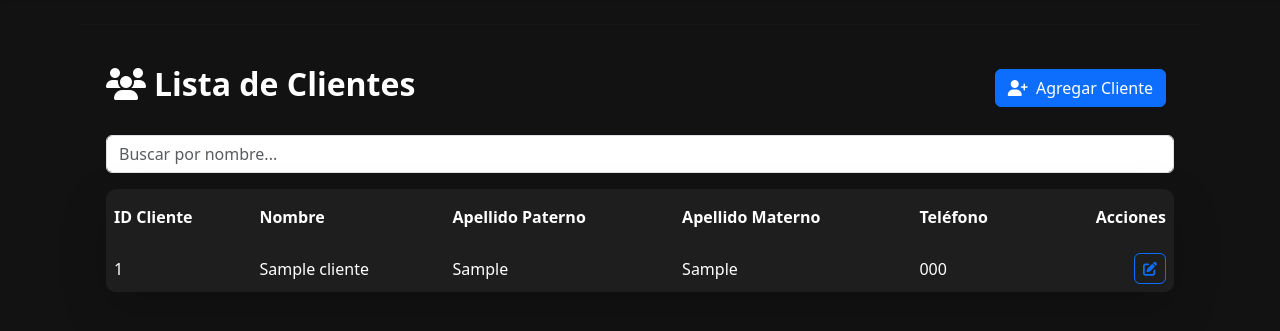
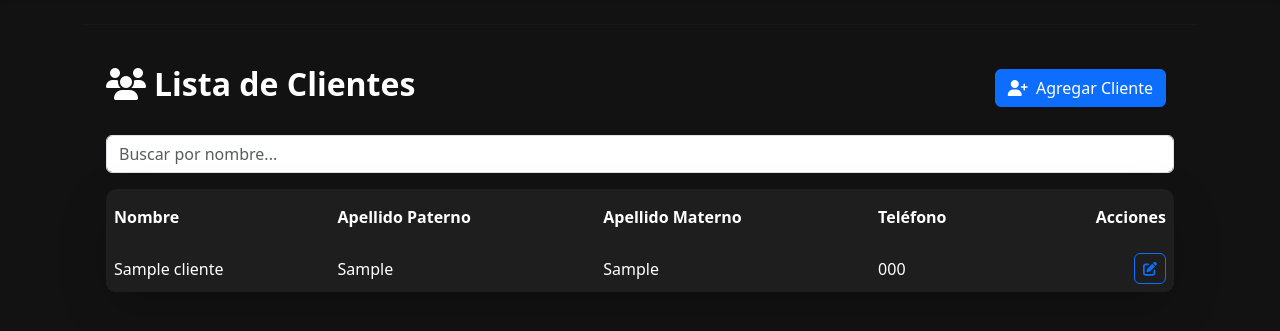
Before and after one commit to EnriqueVilledaGarcia/Financiera, a Flask app: page /clientes in a window 1280 px wide. Shown: the part 66-397 px from the top of the page. Run offline with Flask 3, Linux system fonts and the light colour scheme; the visitor is signed in with stand-in values (Sample User, id 1); tables that the repository leaves empty hold one stand-in row (values such as "Sample post"); some libraries are stand-ins or nearby versions.

Commit message:
Latest commit

```diff
--- a/templates/index.html
+++ b/templates/index.html
@@ -24,7 +24,6 @@
                 <table class="table table-dark table-hover table-borderless mb-0">
                     <thead class="bg-black">
                         <tr>
-                            <th class="py-3">ID Cliente</th>
                             <th class="py-3">Nombre</th>
                             <th class="py-3">Apellido Paterno</th>
                             <th class="py-3">Apellido Materno</th>
@@ -35,7 +34,6 @@
                     <tbody class="table-group-divider" id="tableBody">
                         {% for cliente in clientes %}
                         <tr>
-                            <td class="align-middle">{{ cliente.id_cliente }}</td>
                             <td class="align-middle">{{ cliente.nombre }}</td>
                             <td class="align-middle">{{ cliente.ap_paterno }}</td>
                             <td class="align-middle">{{ cliente.ap_materno }}</td>
```
